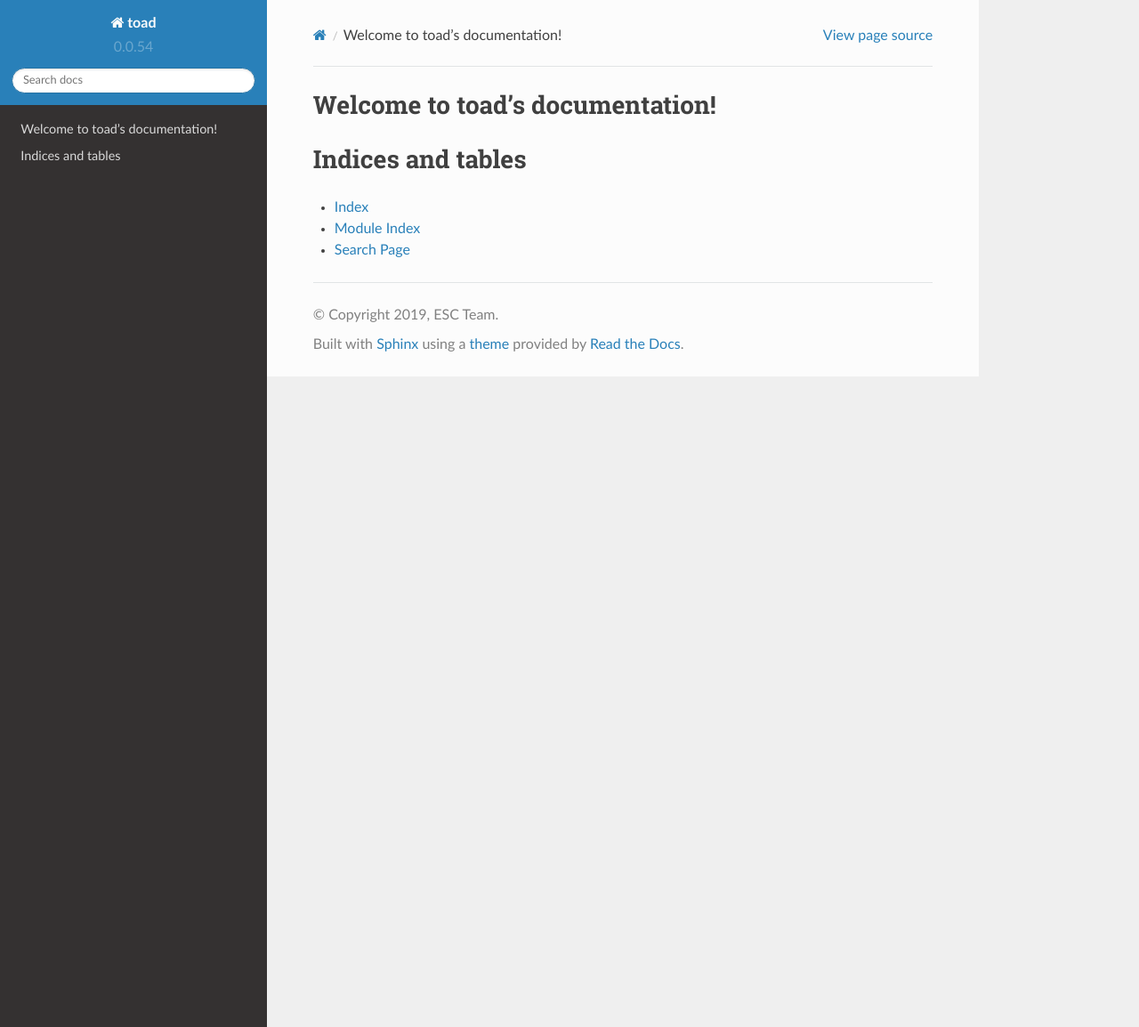
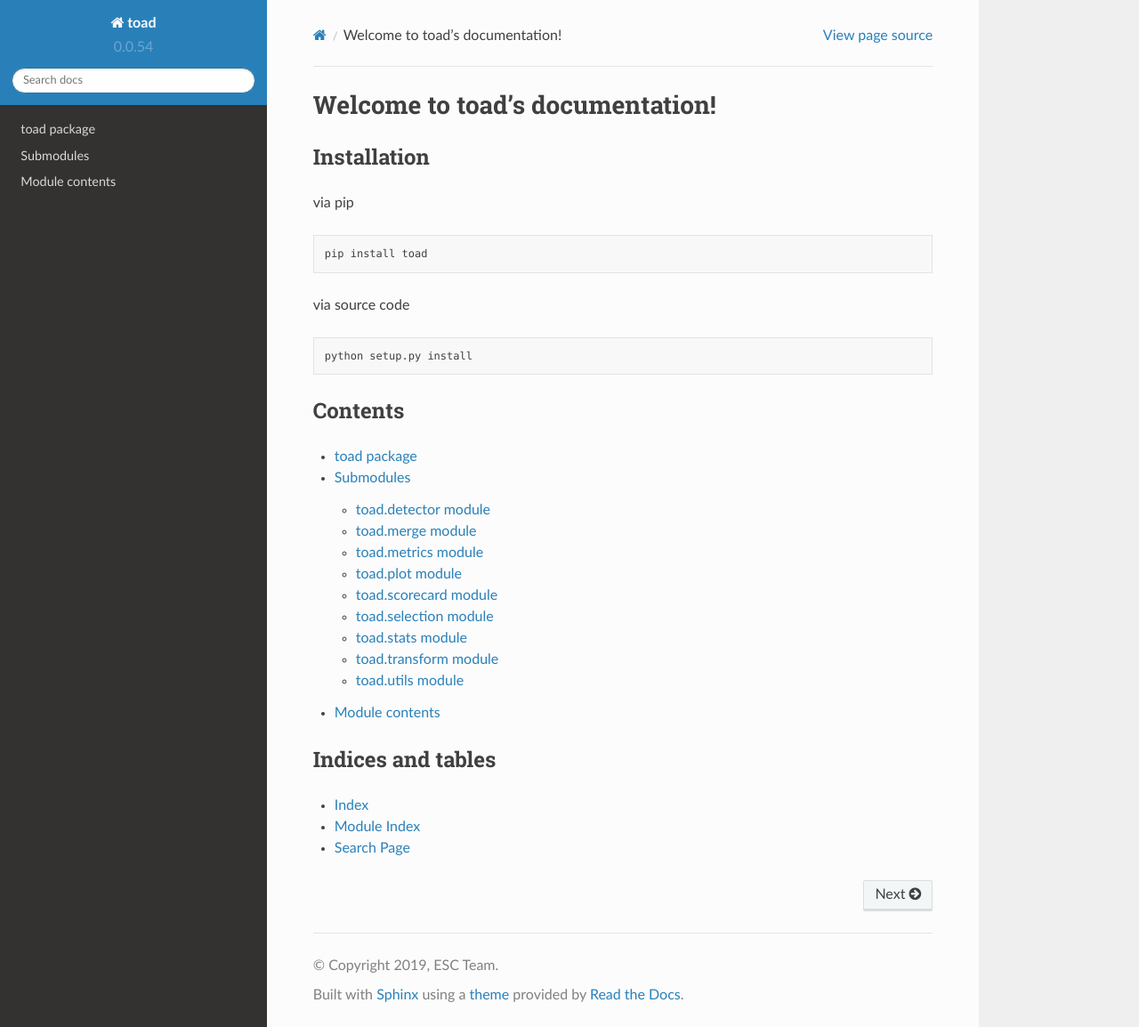
Before and after one commit to amphibian-dev/toad, a Sphinx documentation site: the page built from docs/source/index.md, in a window 1280 px wide and 1154 px high. Shown: the whole window at 89% size. Built offline with Sphinx 7.4.7 and the Read the Docs theme 2.0.0, drawn with Linux system fonts in a browser that asks for light colours; pages that are not in the unit, such as notebooks, are missing from menus.

Commit message:
docs: use markdown instead of rst

````diff
--- a/docs/requirements.txt
+++ b/docs/requirements.txt
@@ -1,3 +1,4 @@
 numpy
 Cython
+recommonmark
 sphinx-rtd-theme
--- a/docs/source/conf.py
+++ b/docs/source/conf.py
@@ -29,7 +29,9 @@
 
 
 # -- General configuration ---------------------------------------------------
+import recommonmark
 import sphinx_rtd_theme
+from recommonmark.transform import AutoStructify
 
 # Add any Sphinx extension module names here, as strings. They can be
 # extensions coming with Sphinx (named 'sphinx.ext.*') or your custom
@@ -41,6 +43,7 @@
     'sphinx.ext.autodoc',
     "sphinx.ext.autosummary",
     'sphinx.ext.napoleon',
+    'recommonmark',
     'sphinx_rtd_theme',
 ]
 
@@ -68,3 +71,18 @@
 # relative to this directory. They are copied after the builtin static files,
 # so a file named "default.css" will overwrite the builtin "default.css".
 html_static_path = ['_static']
+
+
+
+def setup(app):
+    app.add_config_value(
+        'recommonmark_config',
+        {
+            'enable_eval_rst': True,
+            'enable_auto_toc_tree': True,
+            'auto_toc_tree_section': 'Contents',
+        },
+        True,
+    )
+
+    app.add_transform(AutoStructify)
--- /dev/null
+++ b/docs/source/index.md
@@ -0,0 +1,35 @@
+# Welcome to toad's documentation!
+
+
+## Installation
+
+via pip
+
+```bash
+pip install toad
+```
+
+via source code
+```bash
+python setup.py install
+```
+
+
+## Contents
+
+```eval_rst
+.. toctree::
+   :maxdepth: 2
+
+   toad
+```
+
+
+## Indices and tables
+
+
+```eval_rst
+* :ref:`genindex`
+* :ref:`modindex`
+* :ref:`search`
+```
--- a/docs/source/index.rst
+++ /dev/null
@@ -1,20 +0,0 @@
-.. toad documentation master file, created by
-   sphinx-quickstart on Thu Sep 19 20:56:58 2019.
-   You can adapt this file completely to your liking, but it should at least
-   contain the root `toctree` directive.
-
-Welcome to toad's documentation!
-================================
-
-.. toctree::
-   :maxdepth: 2
-   :caption: Contents:
-
-
-
-Indices and tables
-==================
-
-* :ref:`genindex`
-* :ref:`modindex`
-* :ref:`search`
--- /dev/null
+++ b/docs/source/toad.detector.md
@@ -0,0 +1,9 @@
+## toad.detector module
+
+
+```eval_rst
+.. automodule:: toad.detector
+   :members:
+   :undoc-members:
+   :show-inheritance:
+```
--- /dev/null
+++ b/docs/source/toad.md
@@ -0,0 +1,29 @@
+## toad package
+
+
+
+## Submodules
+
+
+```eval_rst
+.. toctree::
+
+   toad.detector
+   toad.merge
+   toad.metrics
+   toad.plot
+   toad.scorecard
+   toad.selection
+   toad.stats
+   toad.transform
+   toad.utils
+```
+
+## Module contents
+
+```eval_rst
+.. automodule:: toad
+   :members:
+   :undoc-members:
+   :show-inheritance:
+```
--- /dev/null
+++ b/docs/source/toad.merge.md
@@ -0,0 +1,9 @@
+## toad.merge module
+
+
+```eval_rst
+.. automodule:: toad.merge
+   :members:
+   :undoc-members:
+   :show-inheritance:
+```
--- /dev/null
+++ b/docs/source/toad.metrics.md
@@ -0,0 +1,9 @@
+## toad.metrics module
+
+
+```eval_rst
+.. automodule:: toad.metrics
+   :members:
+   :undoc-members:
+   :show-inheritance:
+```
--- /dev/null
+++ b/docs/source/toad.plot.md
@@ -0,0 +1,9 @@
+## toad.plot module
+
+
+```eval_rst
+.. automodule:: toad.plot
+   :members:
+   :undoc-members:
+   :show-inheritance:
+```
--- a/docs/source/toad.rst
+++ /dev/null
@@ -1,86 +0,0 @@
-toad package
-============
-
-Subpackages
------------
-
-.. toctree::
-
-   toad.commands
-
-Submodules
-----------
-
-toad.detector module
---------------------
-
-.. automodule:: toad.detector
-   :members:
-   :undoc-members:
-   :show-inheritance:
-
-toad.merge module
------------------
-
-.. automodule:: toad.merge
-   :members:
-   :undoc-members:
-   :show-inheritance:
-
-toad.metrics module
--------------------
-
-.. automodule:: toad.metrics
-   :members:
-   :undoc-members:
-   :show-inheritance:
-
-toad.plot module
-----------------
-
-.. automodule:: toad.plot
-   :members:
-   :undoc-members:
-   :show-inheritance:
-
-toad.scorecard module
----------------------
-
-.. automodule:: toad.scorecard
-   :members:
-   :undoc-members:
-   :show-inheritance:
-
-toad.selection module
----------------------
-
-.. automodule:: toad.selection
-   :members:
-   :undoc-members:
-   :show-inheritance:
-
-toad.stats module
------------------
-
-.. automodule:: toad.stats
-   :members:
-   :undoc-members:
-   :show-inheritance:
-
-toad.transform module
----------------------
-
-.. automodule:: toad.transform
-   :members:
-   :undoc-members:
-   :show-inheritance:
-
-
-
-Module contents
----------------
-
-.. automodule:: toad
-   :members:
-   :undoc-members:
-   :show-inheritance:
--- /dev/null
+++ b/docs/source/toad.scorecard.md
@@ -0,0 +1,9 @@
+## toad.scorecard module
+
+
+```eval_rst
+.. automodule:: toad.scorecard
+   :members:
+   :undoc-members:
+   :show-inheritance:
+```
--- /dev/null
+++ b/docs/source/toad.selection.md
@@ -0,0 +1,9 @@
+## toad.selection module
+
+
+```eval_rst
+.. automodule:: toad.selection
+   :members:
+   :undoc-members:
+   :show-inheritance:
+```
--- /dev/null
+++ b/docs/source/toad.stats.md
@@ -0,0 +1,9 @@
+## toad.stats module
+
+
+```eval_rst
+.. automodule:: toad.stats
+   :members:
+   :undoc-members:
+   :show-inheritance:
+```
--- /dev/null
+++ b/docs/source/toad.utils.md
@@ -0,0 +1,9 @@
+## toad.utils module
+
+
+```eval_rst
+.. automodule:: toad.utils
+   :members:
+   :undoc-members:
+   :show-inheritance:
+```
````
Also changed, not shown: docs/source/modules.md (renamed from docs/source/modules.rst, +4 -2 lines), docs/source/toad.transform.md (added, +9 -0 lines).
